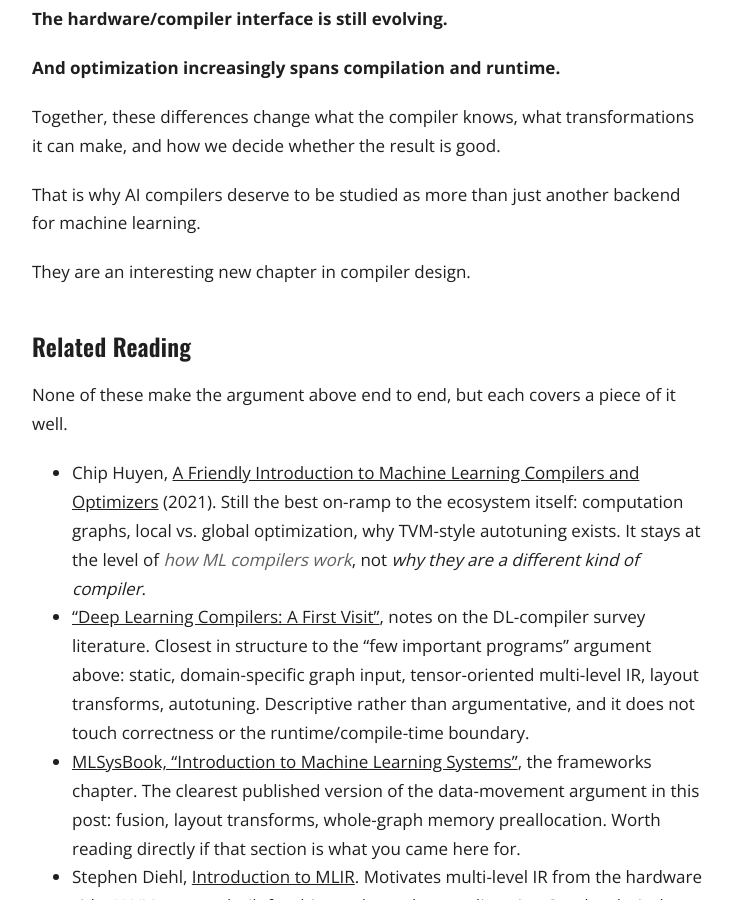
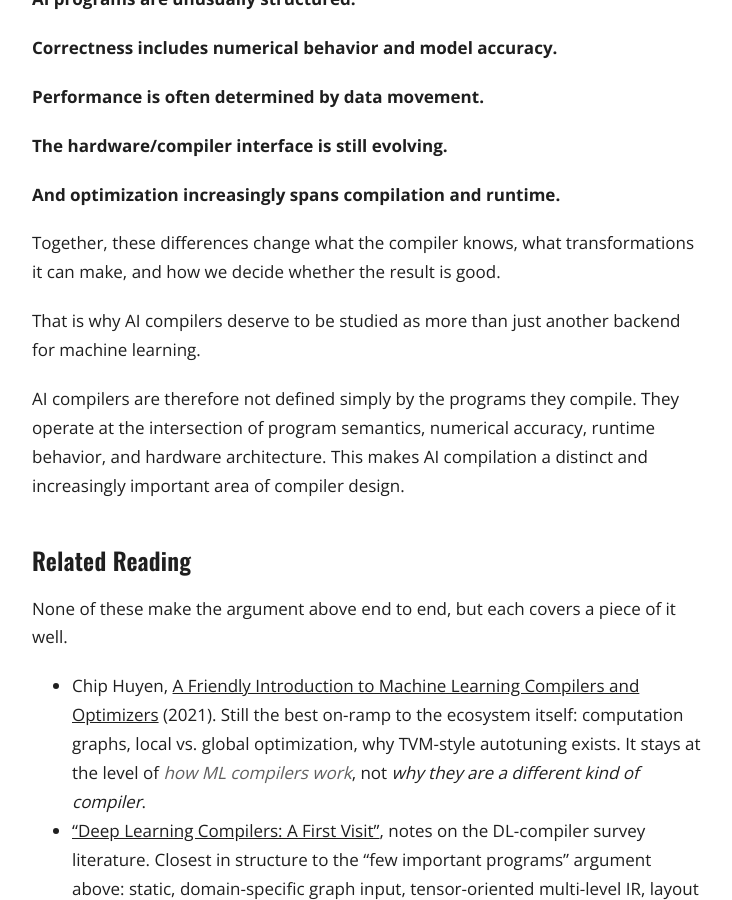
Before and after one commit to aicompilers/aicompilers.github.io, a Jekyll site: the page built from _posts/2026-09-06-ai-compilers-are-not-just-compilers-for-ai.md, in a window 1280 px wide and 900 px high, scrolled down 7791 px. Shown: the whole window, without its empty margins (272-1004 px from the left). Built offline with Jekyll 4.4.1, drawn with Linux system fonts in a browser that asks for light colours; some of the changed text lies outside the part shown.

Commit message:
Add byline, intro transition sentence, and revised closing paragraph

```diff
--- a/_posts/2026-09-06-ai-compilers-are-not-just-compilers-for-ai.md
+++ b/_posts/2026-09-06-ai-compilers-are-not-just-compilers-for-ai.md
@@ -13,6 +15,8 @@ But this view misses some of the most interesting differences between AI compila
 AI compilers operate in a world where there are surprisingly few important programs, where transformations may deliberately change numerical results, where moving data can cost more than computing on it, and where the boundary between compiler, runtime, and hardware is still being defined.
 
 These differences change what the compiler knows, what it is allowed to change, and even what it means for the compiled program to be correct.
+
+None of these characteristics is entirely unique to AI compilation. What is unusual is how strongly they appear together and how central they are to the compiler's job.
 
 ## There Are Surprisingly Few Important Programs
 
@@ -194,7 +198,7 @@ Together, these differences change what the compiler knows, what transformations
 
 That is why AI compilers deserve to be studied as more than just another backend for machine learning.
 
-They are an interesting new chapter in compiler design.
+AI compilers are therefore not defined simply by the programs they compile. They operate at the intersection of program semantics, numerical accuracy, runtime behavior, and hardware architecture. This makes AI compilation a distinct and increasingly important area of compiler design.
 
 ## Related Reading
 
```
Also changed, not shown: other parts of _posts/2026-09-06-ai-compilers-are-not-just-compilers-for-ai.md (+2 -0 lines).
